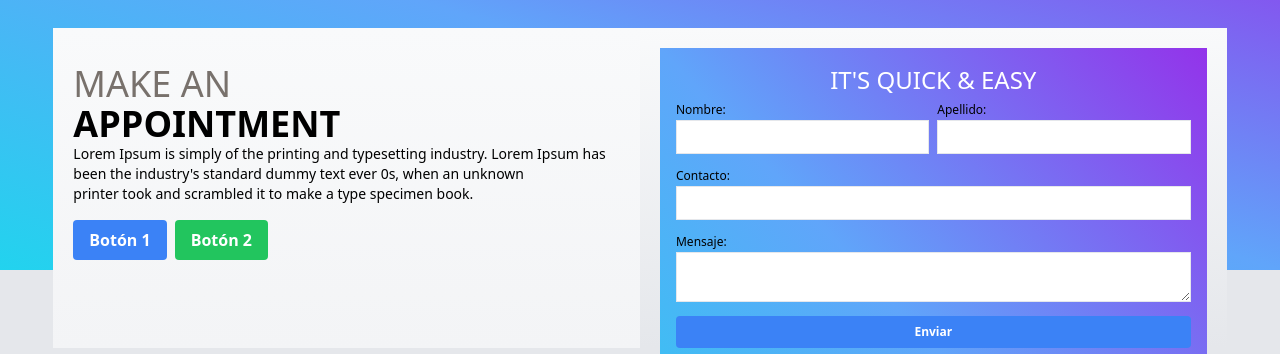
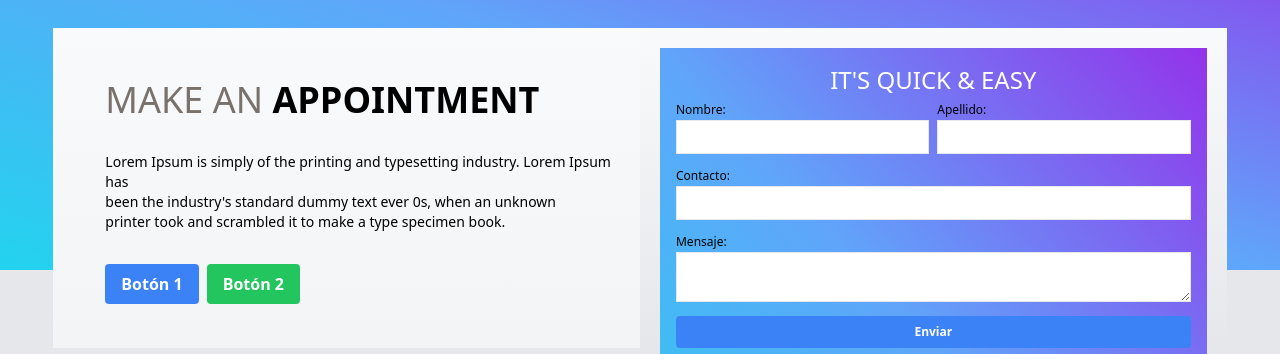
Before and after one commit to AlejoZarate77/LandingPageWithTailwind, a React (Create React App) app in the folder landing-page/: page / in a window 1280 px wide. Shown: the part 130-484 px from the top of the page. Built offline with nearby package versions, Linux system fonts and the light colour scheme.

Commit message:
commit 5

```diff
--- a/landing-page/src/App.js
+++ b/landing-page/src/App.js
@@ -89,22 +89,27 @@ function App() {
             <div className="w-1/2 h-1/2 bg-gradient-to-t from-gray-100 to-gray-50 p-5">
               {/* Contenido del primer div */}
               <div>
-                <h2 className="text-4xl text-left mt-4 text-stone-500">
-                  MAKE AN <p className="text-black font-bold">APPOINTMENT</p>
+                <h2 className="text-4xl text-left mt-8 mb-8 ml-8 text-stone-500">
+                  MAKE AN{" "}
+                  <p className="text-black font-bold inline-block">
+                    APPOINTMENT
+                  </p>
                 </h2>
-                <p className="text-sm">
-                  Lorem Ipsum is simply of the printing and
-                  typesetting industry. Lorem Ipsum has <p>been the industry's
-                  standard dummy text ever 0s, when an unknown</p>
-                  printer took  and scrambled it to make a type
-                  specimen book.
+                <p className="text-sm mt-8 mb-8 ml-8">
+                  Lorem Ipsum is simply of the printing and typesetting
+                  industry. Lorem Ipsum has{" "}
+                  <p>
+                    been the industry's standard dummy text ever 0s, when an
+                    unknown
+                  </p>{" "}
+                  printer took and scrambled it to make a type specimen book.
                 </p>
               </div>
-              <div className="mt-4">
+              <div className="mt-8 mb-8 ml-8">
                 <button className="bg-blue-500 hover:bg-blue-700 text-white font-bold py-2 px-4 rounded mr-2">
                   Botón 1
                 </button>
-                <button className="bg-green-500 hover:bg-green-700 text-white font-bold py-2 px-4 rounded">
+                <button className="bg-green-500 hover-bg-green-700 text-white font-bold py-2 px-4 rounded">
                   Botón 2
                 </button>
               </div>
```
